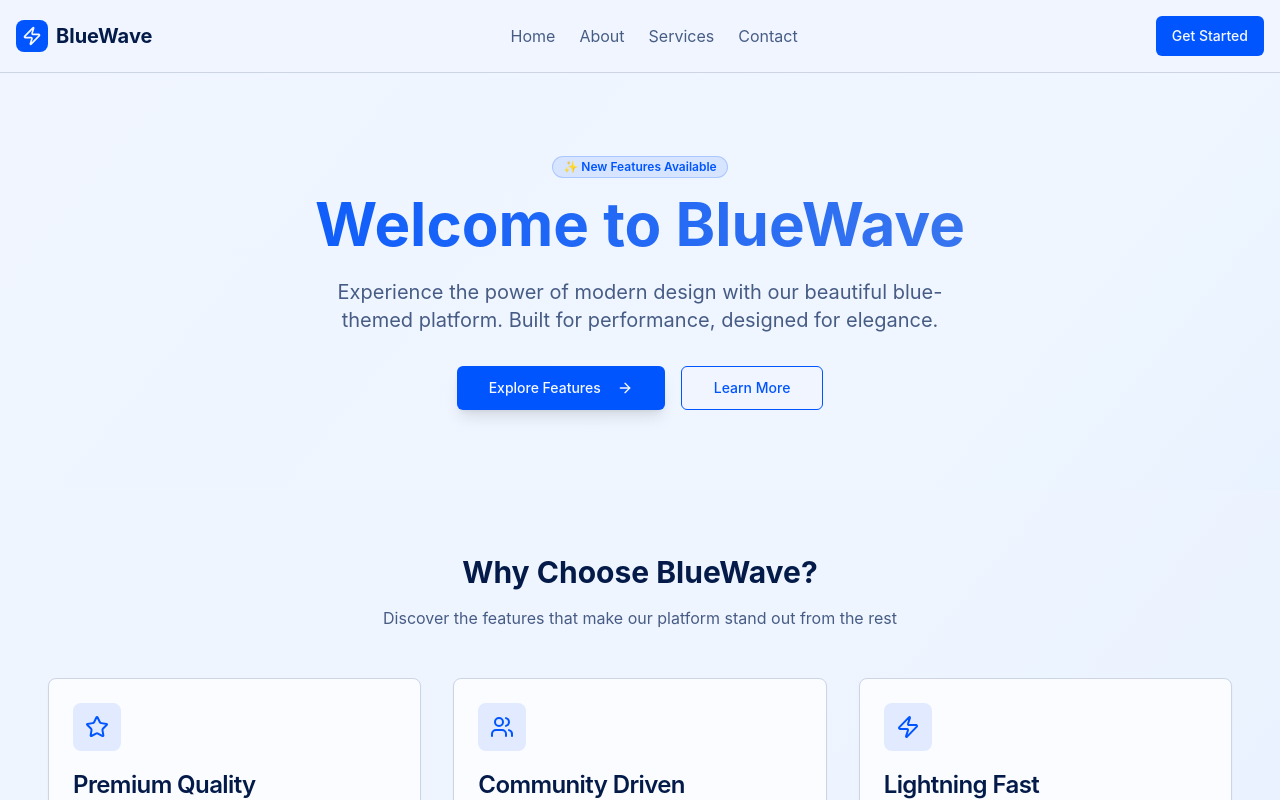
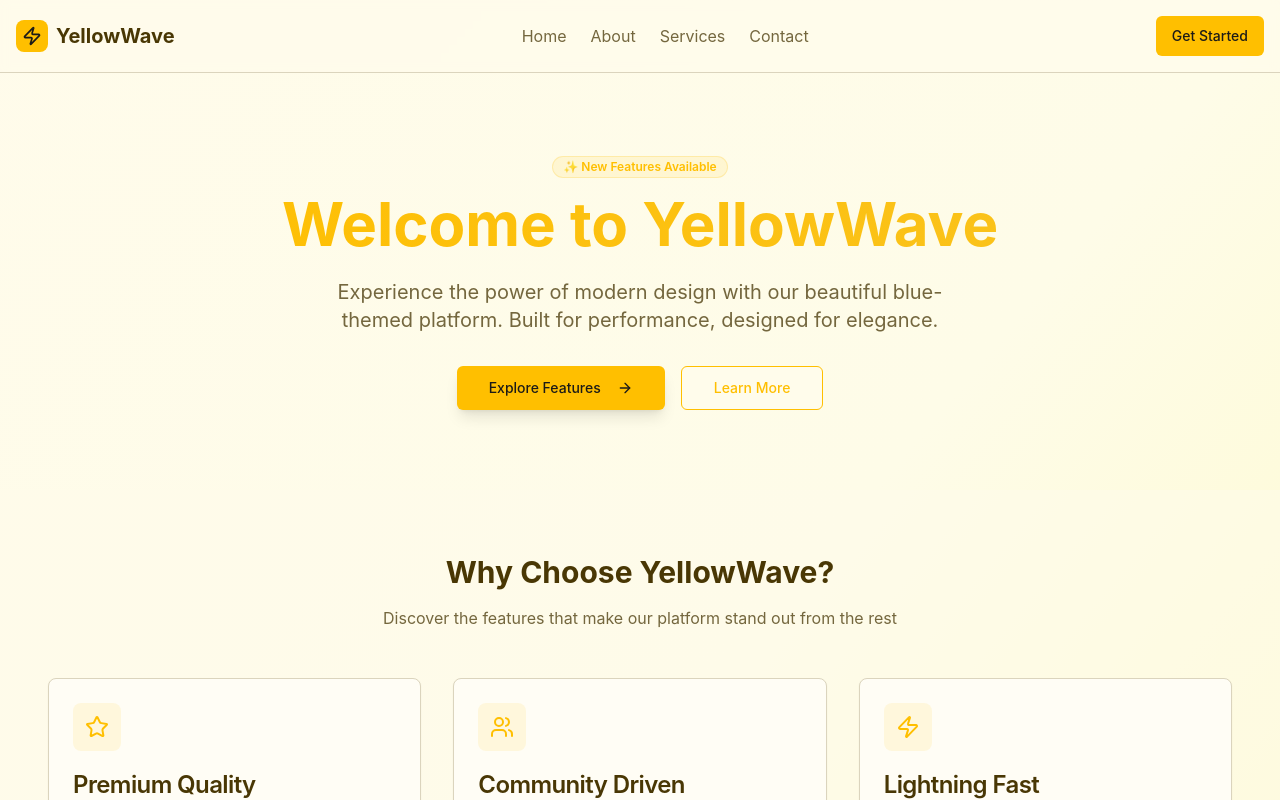
Before and after one commit to jboduchFusen/create-simple-blue-website, a React (Vite) app: page / in a window 1280 px wide. Shown: the top 800 px of the page. Built offline with nearby package versions, Linux system fonts and the light colour scheme.

Commit message:
Updated project files

```diff
--- a/src/index.css
+++ b/src/index.css
@@ -6,44 +6,44 @@
   :root {
     --radius: 0.5rem;
 
-    /* Blue theme colors */
-    --background: 220 100% 97%;
-    --foreground: 220 90% 15%;
+    /* Yellow theme colors */
+    --background: 50 100% 96%;
+    --foreground: 45 90% 15%;
 
-    --card: 220 100% 99%;
-    --card-foreground: 220 90% 15%;
+    --card: 50 100% 98%;
+    --card-foreground: 45 90% 15%;
 
-    --popover: 220 100% 99%;
-    --popover-foreground: 220 90% 15%;
+    --popover: 50 100% 98%;
+    --popover-foreground: 45 90% 15%;
 
-    --primary: 220 100% 50%;
-    --primary-foreground: 220 100% 98%;
+    --primary: 45 100% 50%;
+    --primary-foreground: 45 10% 10%;
 
-    --secondary: 220 30% 90%;
-    --secondary-foreground: 220 90% 15%;
+    --secondary: 45 30% 88%;
+    --secondary-foreground: 45 90% 15%;
 
-    --muted: 220 30% 95%;
-    --muted-foreground: 220 30% 40%;
+    --muted: 45 30% 92%;
+    --muted-foreground: 45 30% 35%;
 
-    --accent: 220 80% 60%;
-    --accent-foreground: 220 100% 98%;
+    --accent: 45 95% 55%;
+    --accent-foreground: 45 10% 10%;
 
     --destructive: 0 84% 60%;
-    --destructive-foreground: 220 100% 98%;
+    --destructive-foreground: 50 100% 98%;
 
-    --border: 220 30% 85%;
-    --input: 220 30% 85%;
-    --ring: 220 100% 50%;
+    --border: 45 30% 80%;
+    --input: 45 30% 80%;
+    --ring: 45 100% 50%;
 
-    /* Blue gradient variables */
-    --gradient-primary: linear-gradient(135deg, hsl(220 100% 60%) 0%, hsl(220 100% 40%) 100%);
-    --gradient-secondary: linear-gradient(135deg, hsl(220 30% 95%) 0%, hsl(220 50% 85%) 100%);
-    --gradient-hero: linear-gradient(135deg, hsl(220 100% 95%) 0%, hsl(220 80% 85%) 50%, hsl(220 100% 75%) 100%);
+    /* Yellow gradient variables */
+    --gradient-primary: linear-gradient(135deg, hsl(45 100% 60%) 0%, hsl(45 100% 40%) 100%);
+    --gradient-secondary: linear-gradient(135deg, hsl(45 30% 92%) 0%, hsl(45 50% 82%) 100%);
+    --gradient-hero: linear-gradient(135deg, hsl(50 100% 94%) 0%, hsl(45 80% 82%) 50%, hsl(40 100% 70%) 100%);
 
     /* Shadows */
-    --shadow-soft: 0 4px 20px hsla(220, 100%, 50%, 0.1);
-    --shadow-medium: 0 8px 30px hsla(220, 100%, 50%, 0.15);
-    --shadow-strong: 0 12px 40px hsla(220, 100%, 50%, 0.2);
+    --shadow-soft: 0 4px 20px hsla(45, 100%, 50%, 0.1);
+    --shadow-medium: 0 8px 30px hsla(45, 100%, 50%, 0.15);
+    --shadow-strong: 0 12px 40px hsla(45, 100%, 50%, 0.2);
   }
   .light {
     --background: 0 0% 100%;
--- a/src/pages/Index.tsx
+++ b/src/pages/Index.tsx
@@ -7,7 +7,7 @@ import { ArrowRight, Star, Users, Zap } from 'lucide-react';
 
 const Index = () => {
   return (
-    <div className="min-h-screen bg-gradient-to-br from-background via-blue-50 to-blue-100">
+    <div className="min-h-screen bg-gradient-to-br from-background via-yellow-50 to-yellow-100">
       {/* Header */}
       <header className="border-b border-border bg-background/80 backdrop-blur-sm">
         <div className="container mx-auto px-4 py-4 flex items-center justify-between">
@@ -15,7 +15,7 @@ const Index = () => {
             <div className="w-8 h-8 bg-primary rounded-lg flex items-center justify-center">
               <Zap className="w-5 h-5 text-primary-foreground" />
             </div>
-            <span className="text-xl font-bold text-foreground">BlueWave</span>
+            <span className="text-xl font-bold text-foreground">YellowWave</span>
           </div>
           <nav className="hidden md:flex items-center space-x-6">
             <a href="#" className="text-muted-foreground hover:text-foreground transition-colors">Home</a>
@@ -36,7 +36,7 @@ const Index = () => {
             ✨ New Features Available
           </Badge>
           <h1 className="text-4xl md:text-6xl font-bold mb-6 bg-gradient-to-r from-primary to-accent bg-clip-text text-transparent">
-            Welcome to BlueWave
+            Welcome to YellowWave
           </h1>
           <p className="text-xl text-muted-foreground mb-8 max-w-2xl mx-auto">
             Experience the power of modern design with our beautiful blue-themed platform.
@@ -58,7 +58,7 @@ const Index = () => {
       <section className="py-16 px-4 bg-background/50">
         <div className="container mx-auto">
           <div className="text-center mb-12">
-            <h2 className="text-3xl font-bold mb-4">Why Choose BlueWave?</h2>
+            <h2 className="text-3xl font-bold mb-4">Why Choose YellowWave?</h2>
             <p className="text-muted-foreground max-w-2xl mx-auto">
               Discover the features that make our platform stand out from the rest
             </p>
@@ -142,10 +142,10 @@ const Index = () => {
             <div className="w-6 h-6 bg-primary rounded-md flex items-center justify-center">
               <Zap className="w-4 h-4 text-primary-foreground" />
             </div>
-            <span className="font-semibold text-foreground">BlueWave</span>
+            <span className="font-semibold text-foreground">YellowWave</span>
           </div>
           <p className="text-muted-foreground">
-            © 2024 BlueWave. All rights reserved.
+            © 2024 YellowWave. All rights reserved.
           </p>
         </div>
       </footer>
```
Also changed, not shown: 1 other file (tests, documents, lock files or other folders).
